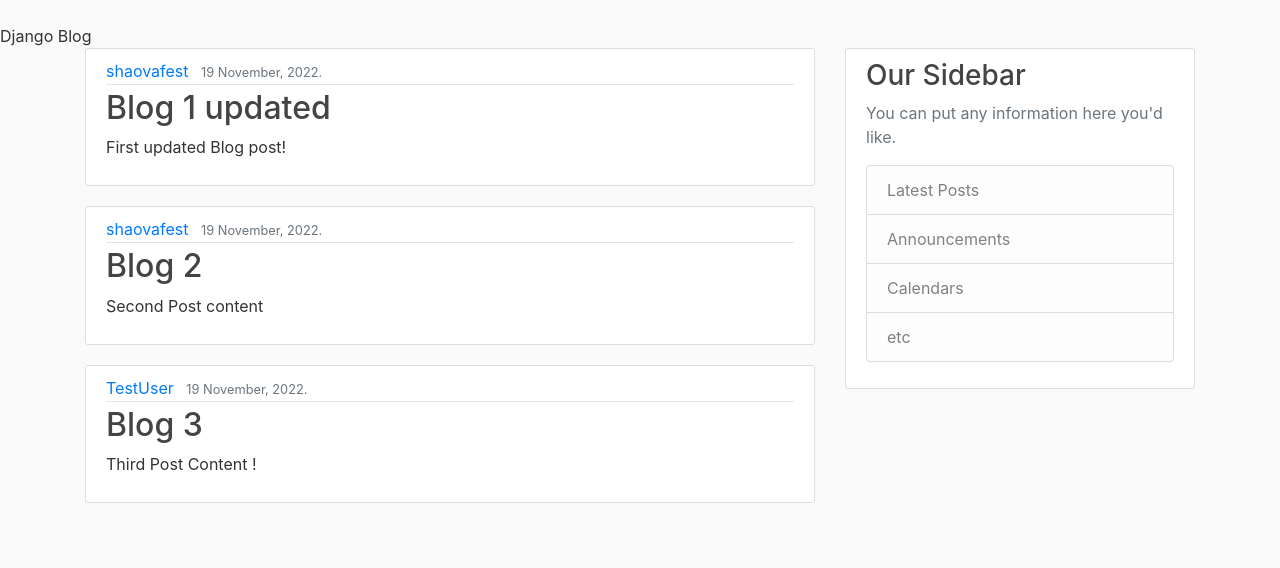
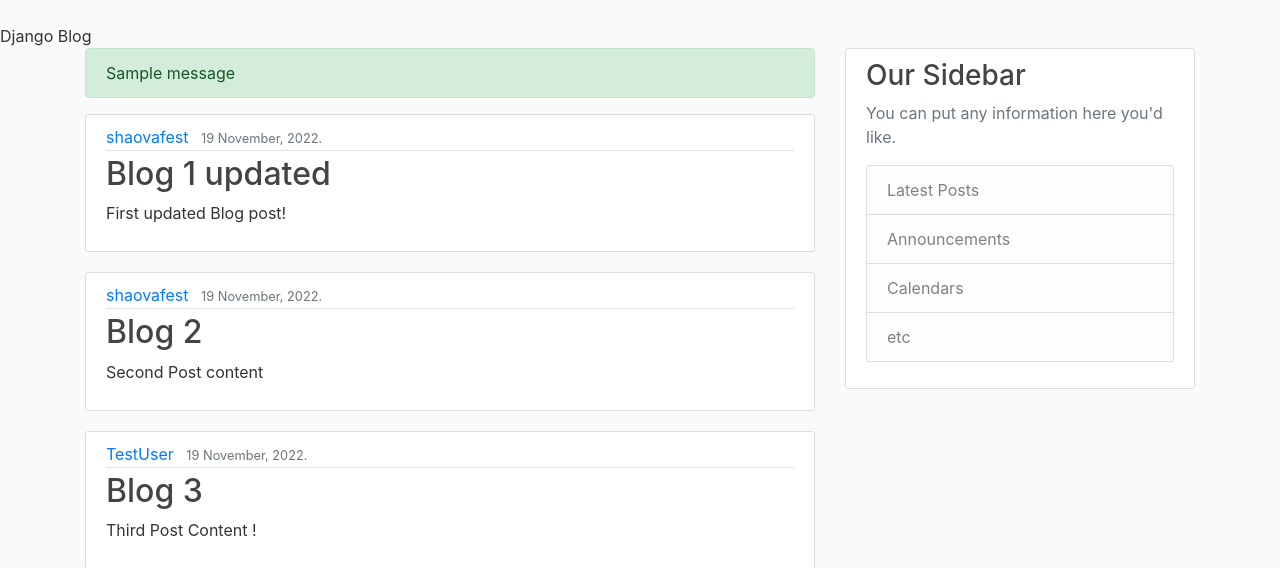
Before and after one commit to ibukunadegunloye/django_blog, a Django app: page / in a window 1280 px wide. Shown: the part 56-624 px from the top of the page. Run offline with Django 4.2, Linux system fonts and the light colour scheme; data comes from the database, SQL or seed files in the repository; one stand-in notice (Sample message) is shown; some libraries are stand-ins or nearby versions.

Commit message:
success alert

```diff
--- a/blog/templates/blog/base.html
+++ b/blog/templates/blog/base.html
@@ -50,6 +50,13 @@
       <main role="main" class="container">
         <div class="row">
           <div class="col-md-8">
+            {% if messages %}
+              {% for message in messages %}
+                <div class="alert alert-{{ message.tags }}">
+                  {{message}}
+                </div>
+              {% endfor %}
+            {% endif %}
             {% block content %}{% endblock %}
           </div>
           <div class="col-md-4">
--- a/users/views.py
+++ b/users/views.py
@@ -1,5 +1,6 @@
-from django.shortcuts import render
+from django.shortcuts import render, redirect
 from django.contrib.auth.forms import UserCreationForm
+from django.contrib import messages
 
 # Create your views here.
 
@@ -8,6 +9,8 @@ def register(request):
         form = UserCreationForm(request.POST)
         if form.is_valid():
             username = form.cleaned_data.get('username')
+            messages.success(request,f'Account created for {username}')
+            return redirect('blog-home')
     else:
         form = UserCreationForm()
 
```
